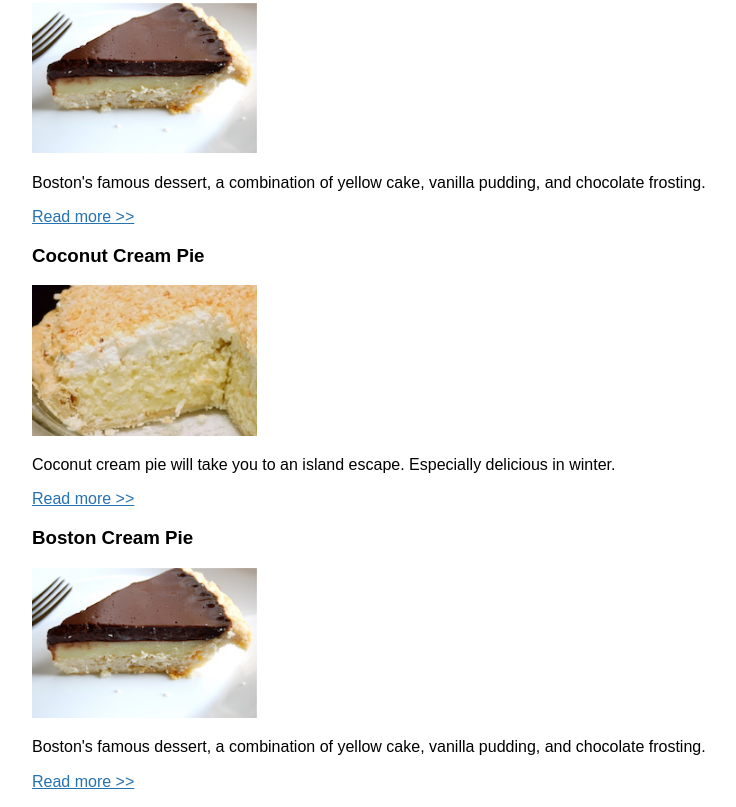
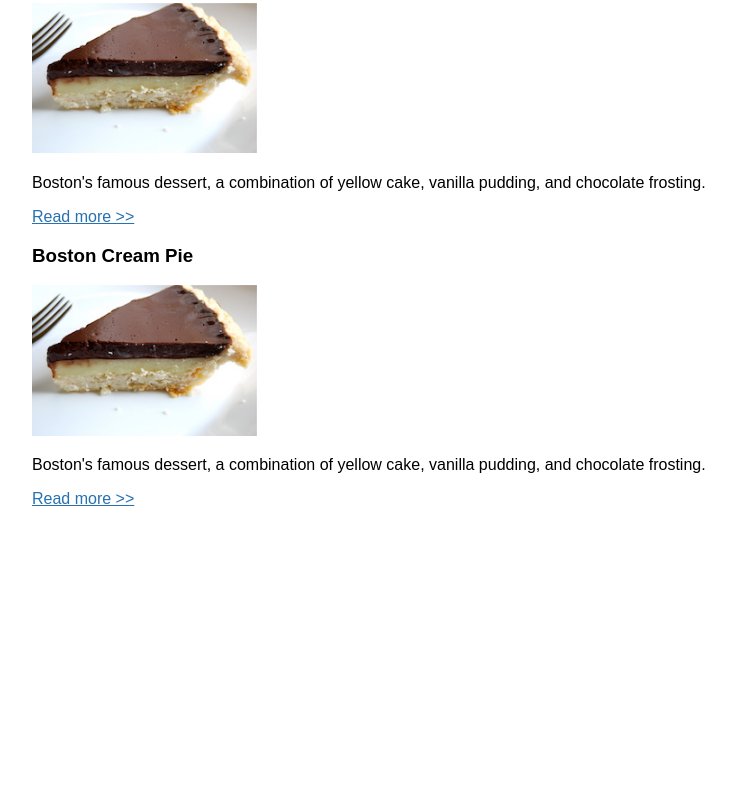
Before and after one commit to Christopher-I/cssFlexBox, a plain HTML site: page 3-flexbox-grid/flebox.html in a window 1280 px wide. Shown: the part 1747-2554 px from the top of the page, without its empty margins (8-744 px from the left). After the commit the page ends 2272 px from the top, so only its background shows below. Drawn offline with Linux system fonts and the light colour scheme.

Commit message:
removed one article

```diff
--- a/3-flexbox-grid/flebox.html
+++ b/3-flexbox-grid/flebox.html
@@ -119,19 +119,7 @@
             >
           </p>
         </article>
-        <article>
-          <h3>Coconut Cream Pie</h3>
-          <img src="img/coconut-cream.jpg" alt="Coconut cream pie." />
-          <p>
-            Coconut cream pie will take you to an island escape. Especially
-            delicious in winter.
-          </p>
-          <p>
-            <a href="https://www.favfamilyrecipes.com/coconut-cream-pie-2/"
-              >Read more &gt;&gt;</a
-            >
-          </p>
-        </article>
+
       </div>
       <!-- row 4: one column -->
       <div>
```
